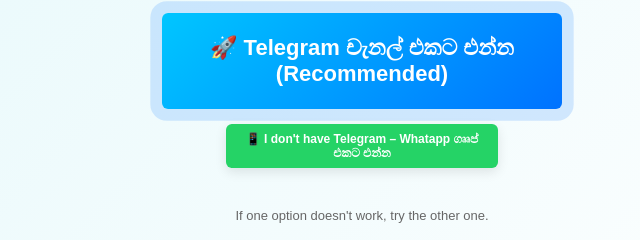
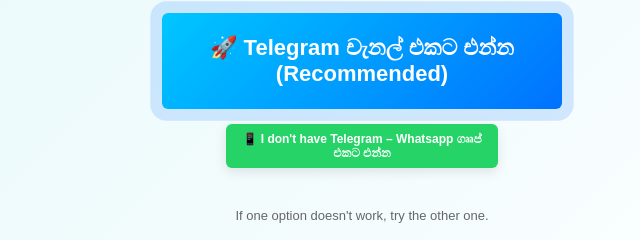
Before and after one commit to trafflobar/csh777, a plain HTML site: page index.html in a window 1280 px wide. Shown: the part 503-743 px from the top of the page, 278-918 px from the left. Drawn offline with Linux system fonts and the light colour scheme.

Commit message:
Update index.html

```diff
--- a/index.html
+++ b/index.html
@@ -85,7 +85,7 @@
   </a>
 
   <a href="https://a.topteamm.online/9pUyU5Qzj1?utm_campaign=621146343718859" class="btn telegram" target="_blank" rel="noopener noreferrer">🚀 Telegram චැනල් එකට එන්න (Recommended)</a>
-  <a href="https://chat.whatsapp.com/GMJApHBM4Jw0VbBgjijvfH" target="_blank" rel="noopener noreferrer" class="btn whatsapp">📱 I don't have Telegram – Whatapp ගෲප් එකට එන්න</a>
+  <a href="https://chat.whatsapp.com/GMJApHBM4Jw0VbBgjijvfH" target="_blank" rel="noopener noreferrer" class="btn whatsapp">📱 I don't have Telegram – Whatsapp ගෲප් එකට එන්න</a>
 
   <p style="font-size: 13px; color: #666; margin-top: 40px;">If one option doesn't work, try the other one.</p>
 </body>
```
